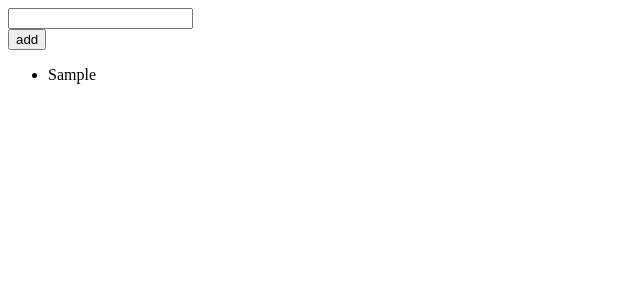
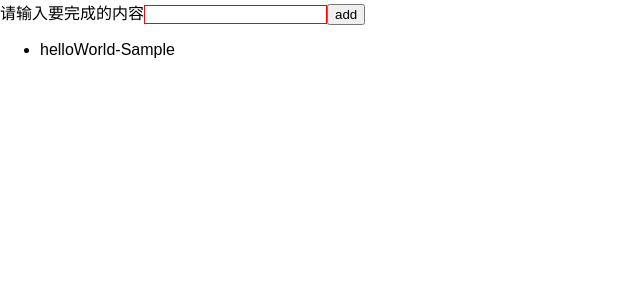
Before and after one commit to wangyuandong01/React, a React (Create React App) app in the folder my-app/: page / in a window 1280 px wide. Both pictures are taken after typing "Sample" into the empty fields and a click on the button "add". Shown: the top 300 px of the page, without its empty margins (0-640 px from the left). Built offline with nearby package versions, Linux system fonts and the light colour scheme.

Commit message:
PropsTypes/defaultProps

```diff
--- a/my-app/src/App.js
+++ b/my-app/src/App.js
@@ -1,6 +1,7 @@
-import React, { Component } from 'react'
+import React, { Component} from 'react'
 import Button from './Button'
 import ToList from  "./ToList"
+import "./index.css"
 class App extends Component {
     constructor(props){
        super(props);
@@ -8,7 +9,6 @@ class App extends Component {
            list:[],
            inputValue:''
        };
-       // this.handleAdd=this.handleAdd.bind(this);
        this.handleChange=this.handleChange.bind(this);
        this.handleRemove=this.handleRemove.bind(this);
        this.readd=this.readd.bind(this);
@@ -47,19 +47,30 @@ class App extends Component {
       return (
         <div>
             <div>
-                <input value={this.state.inputValue} onChange={this.handleChange} type="text"/>
+                <label className="cont" htmlFor="inputValue" >
+                 请输入要完成的内容
+                </label>
+                <input id="inputValue" className="input"
+                 value={this.state.inputValue}
+                 onChange={this.handleChange}
+                  type="text"/>
+                {/* <Input Change={this.handleChange} value={this.state.inputValue} /> */}
+                <Button className="cont" Add={this.readd}/>
             </div>
-
-            <Button Add={this.readd}  />
             <ul>
-                {this.state.list.map((item,index)=>{
-                    // return <li onClick={this.delete.bind(this,index)} key={index}>{item}</li>
-                    //父组件通过属性的方式将参数传递给子组件，自组件通过this.props.content的方式接受父组件的传值
-                    return <ToList Remove={this.handleRemove} key={index} content={item} index={index}/>
-                })}
+                {this.getTodoItem()}
             </ul>
         </div>
     )
+
+  }
+  getTodoItem(){
+      return this.state.list.map((item,index)=>{
+            // return <li onClick={this.delete.bind(this,index)} key={index}>{item}</li>
+            //父组件通过属性的方式将参数传递给子组件，自组件通过this.props.content的方式接受父组件的传值
+            return <ToList className="cont" Remove={this.handleRemove} key={index} content={item} index={index}/>
+        })
+
   }
 
 }
--- a/my-app/src/Button.js
+++ b/my-app/src/Button.js
@@ -2,7 +2,8 @@ import React,{Component} from 'react'
 class Button extends Component{
     push=this.push.bind(this);
     push(){
-        return this.props.Add();
+        const {Add}=this.props;
+        return Add();
     }
 
     render(){
--- a/my-app/src/ToList.js
+++ b/my-app/src/ToList.js
@@ -1,14 +1,30 @@
 import React ,{Component} from 'react'
+import PropTypes from "prop-types"
 class ToList extends Component{
 //子组件向父组件传值，子组件调用父组件传递过来的方法
-    handleCancle=this.handleCancle.bind(this);
+
+  constructor(props){
+   super(props)
+  this.handleCancle=this.handleCancle.bind(this);
+  }
     handleCancle(){
-     return   this.props.Remove(this.props.index)
+        const {Remove,index}=this.props
+     return   Remove(index)
     }
+
     render(){
+        const {content,test}=this.props
       return (
-          <li onClick={this.handleCancle}>{this.props.content}</li>
+          <li onClick={this.handleCancle}>{test}-{content}</li>
       )
     }
 }
+    ToList.defaultProps={
+        test:"helloWorld"
+    }
+   ToList.propTypes={
+    test:PropTypes.string,
+    index:PropTypes.number,
+    content:PropTypes.string
+    }
 export default ToList;
--- a/my-app/src/index.css
+++ b/my-app/src/index.css
@@ -3,3 +3,9 @@ body {
   padding: 0;
   font-family: sans-serif;
 }
+.input{
+  border:1px solid #f00;
+}
+.cont{
+  cursor:pointer;
+}
--- a/my-app/src/index.js
+++ b/my-app/src/index.js
@@ -1,6 +1,5 @@
 import React from 'react';
 import ReactDOM from 'react-dom';
-
 import App from './App';
 import registerServiceWorker from './registerServiceWorker';
 
```
Also changed, not shown: 1 other file (tests, documents, lock files or other folders).
